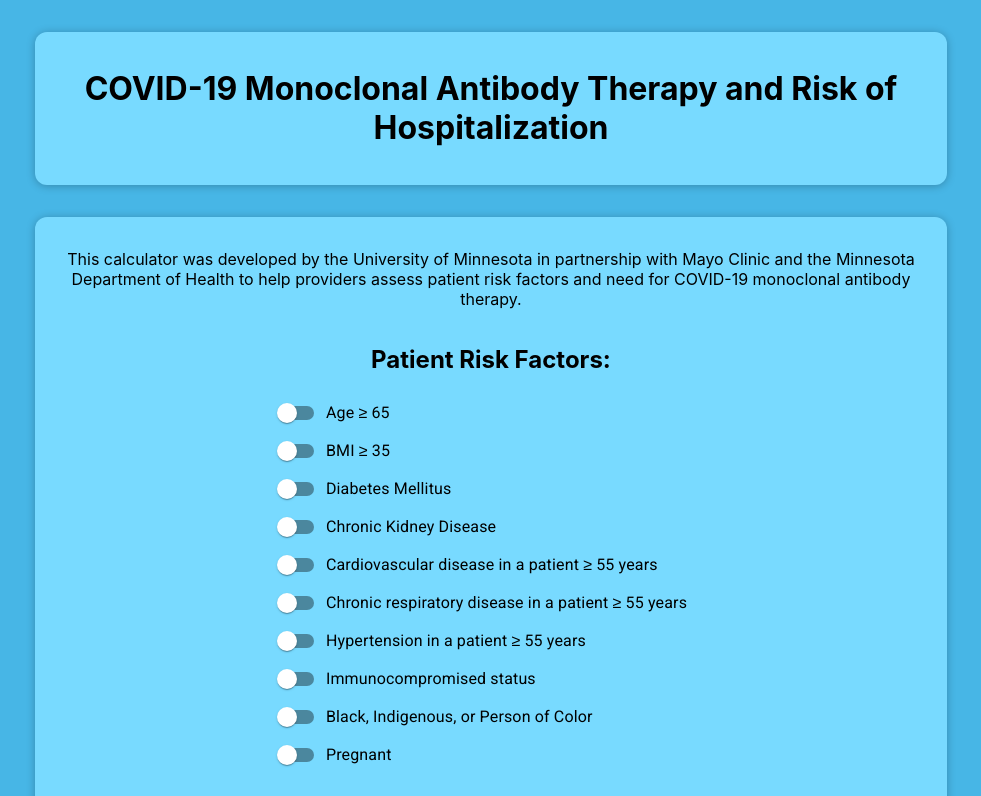
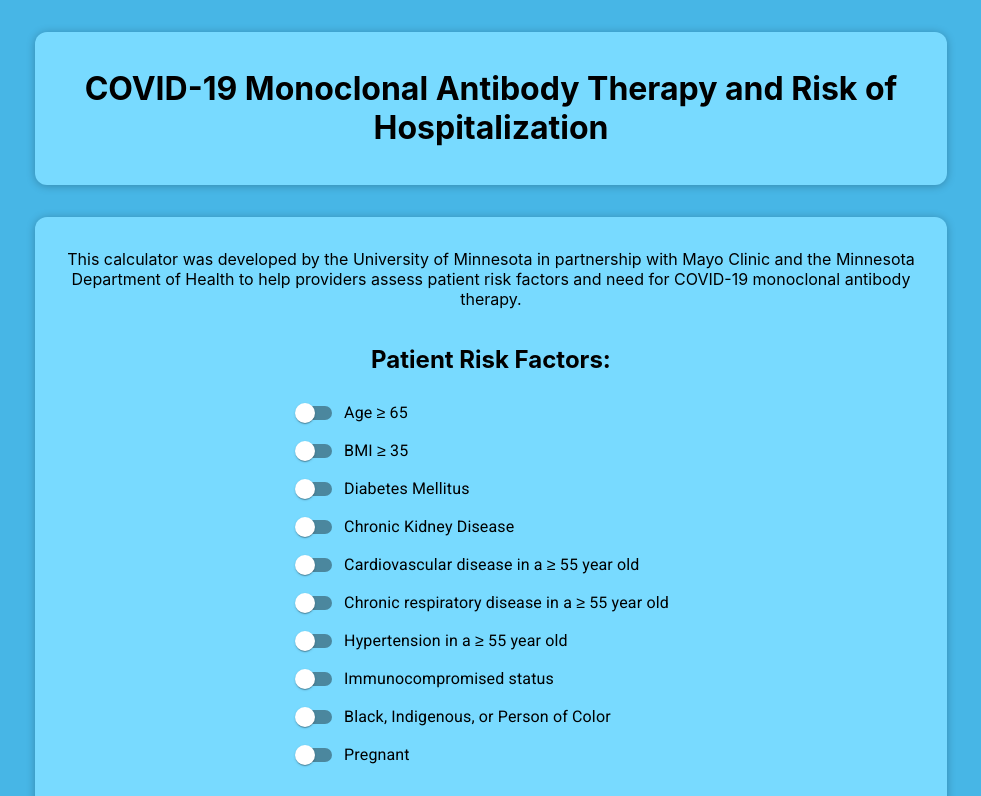
Before and after one commit to mfpullen22/mabcalc_code, a React (Create React App) app: page / in a window 1280 px wide. Shown: the top 796 px of the page, without its empty margins (149-1130 px from the left). Built offline with nearby package versions, Linux system fonts and the light colour scheme; a web font is replaced by a local one.

Commit message:
Fixed '55 year old'

```diff
--- a/src/Components/Form.js
+++ b/src/Components/Form.js
@@ -129,17 +129,17 @@ function CalculationForm() {
                 />
                 <FormControlLabel
                     control={<Switch color="primary" checked={cvdChecked} onChange={cvdChange}/>}
-                    label="Cardiovascular disease in a patient ≥ 55 years"
+                    label="Cardiovascular disease in a ≥ 55 year old"
                     labelPlacement="end"
                 />
                 <FormControlLabel
                     control={<Switch color="primary" checked={respChecked} onChange={respChange}/>}
-                    label="Chronic respiratory disease in a patient ≥ 55 years"
+                    label="Chronic respiratory disease in a ≥ 55 year old"
                     labelPlacement="end"
                 />
                 <FormControlLabel
                     control={<Switch color="primary" checked={htnChecked} onChange={htnChange}/>}
-                    label="Hypertension in a patient ≥ 55 years"
+                    label="Hypertension in a ≥ 55 year old"
                     labelPlacement="end"
                 />
                 <FormControlLabel
```
